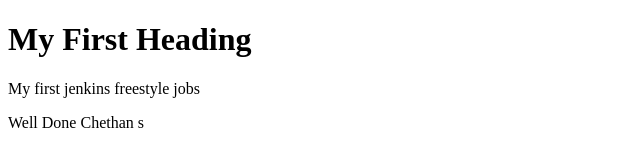
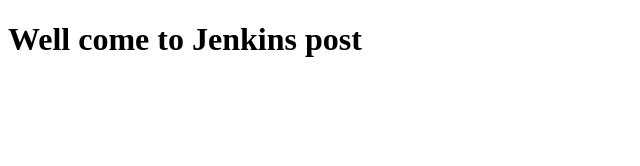
Before and after one commit to chethankush/mywork, a plain HTML site: page index.html in a window 1280 px wide. Shown: the whole page, without its empty margins (0-640 px from the left). Drawn offline with Linux system fonts and the light colour scheme.

Commit message:
Update index.html

```diff
--- a/index.html
+++ b/index.html
@@ -2,9 +2,8 @@
 <html>
 <body>
 
-<h1>My First Heading</h1>
-<p>My first jenkins freestyle jobs</p>
-<p>Well Done Chethan s</p>
+<h1>Well come to Jenkins post</h1>
+
 
 </body>
 </html>
```
